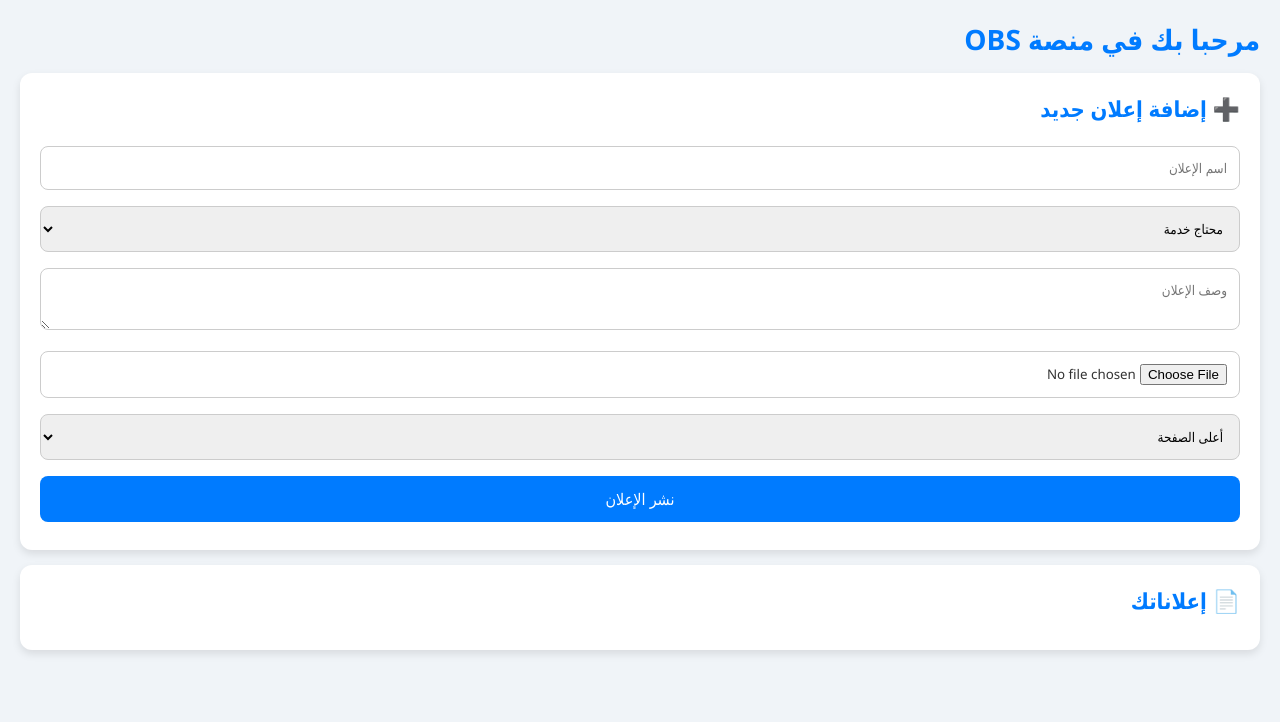
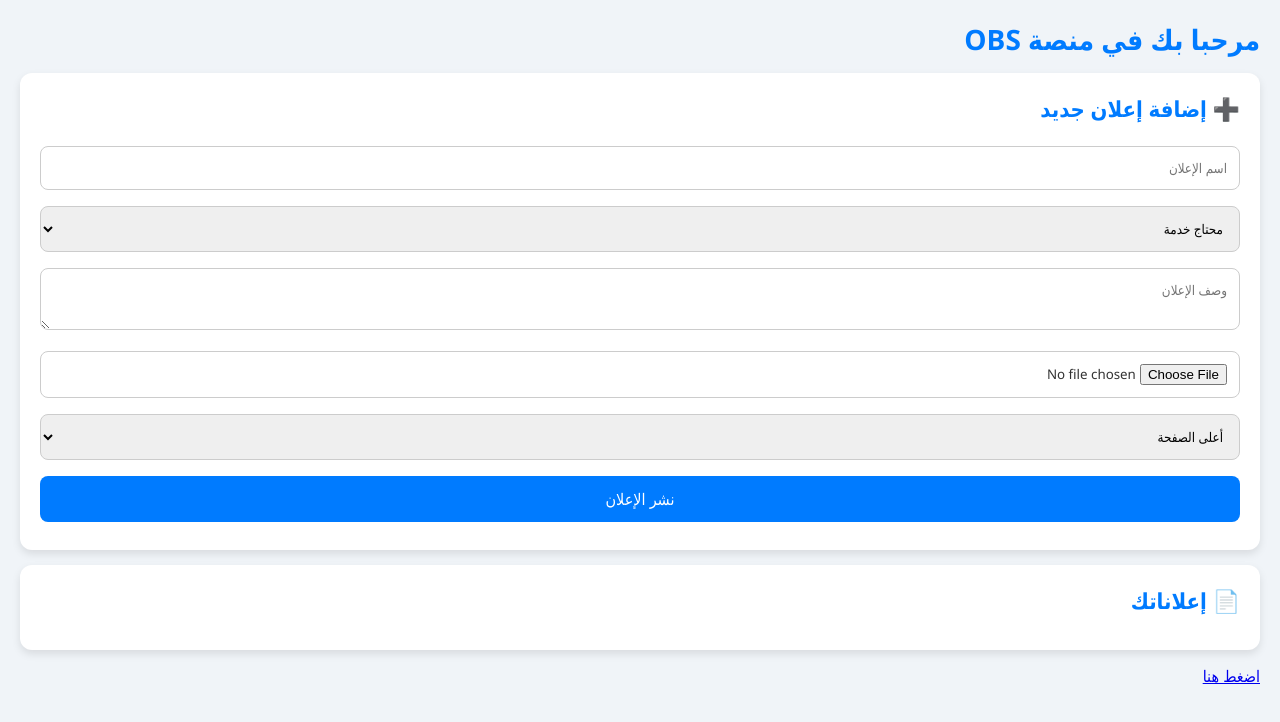
Before and after one commit to yousefrodemohamed-design/Obs, a plain HTML site: page user.html in a window 1280 px wide. Drawn offline with Linux system fonts and the light colour scheme; no server answers.

Commit message:
Add files via upload

```diff
--- a/user.html
+++ b/user.html
@@ -1,6 +1,7 @@
 <!DOCTYPE html>
 <html lang="ar" dir="rtl">
 <head>
+
   <link rel="stylesheet" href="style.css">
 <meta charset="UTF-8">
 <meta name="viewport" content="width=device-width, initial-scale=1.0">
@@ -104,6 +105,9 @@ async function loadAds(){
   });
 }
 </script>
+<a href="https://www.effectivegatecpm.com/waanv1ih?key=84fc22b13229c29b9af37f091983c365">
+    اضغط هنا
+</a>
 
 </body>
 </html>
```
